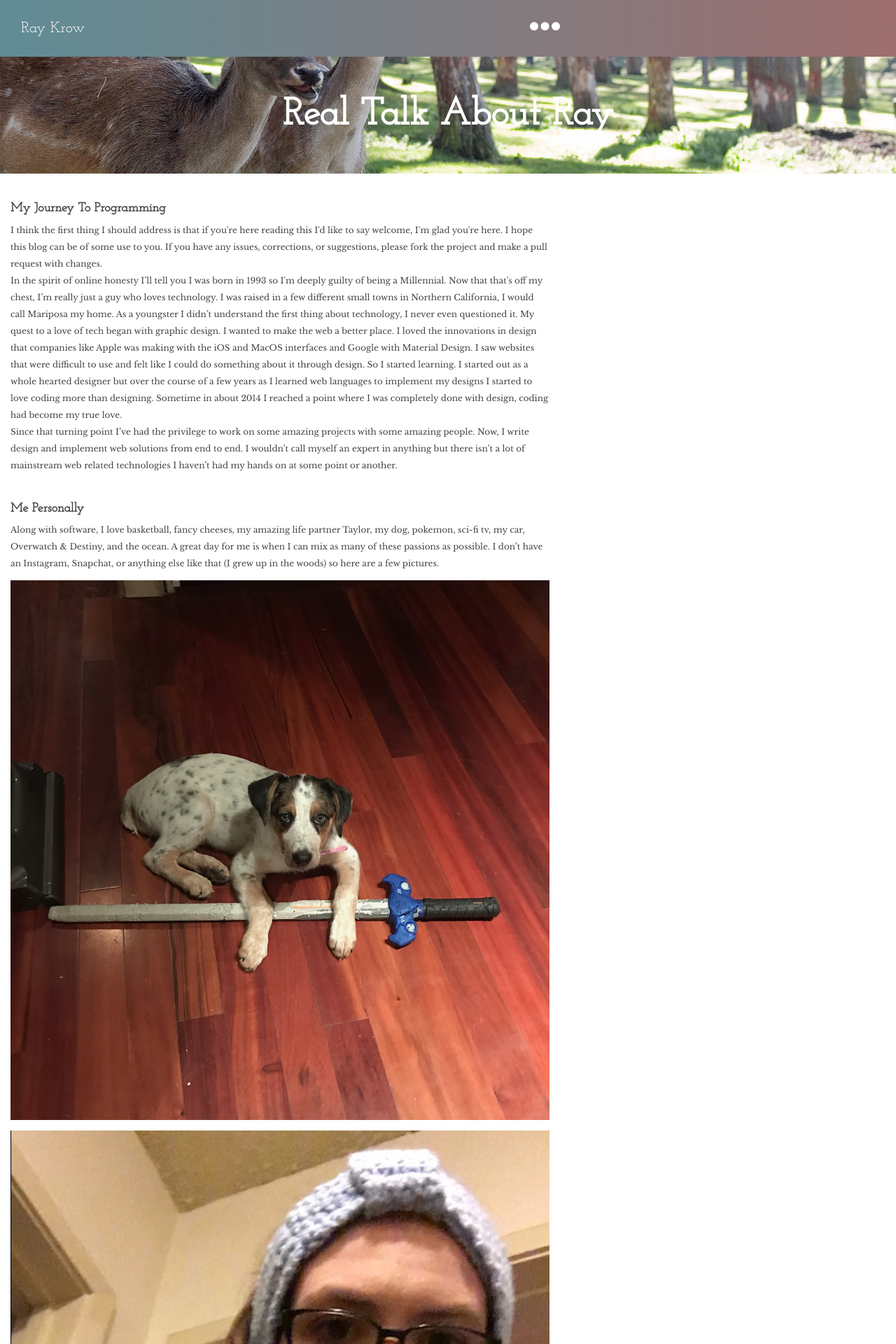
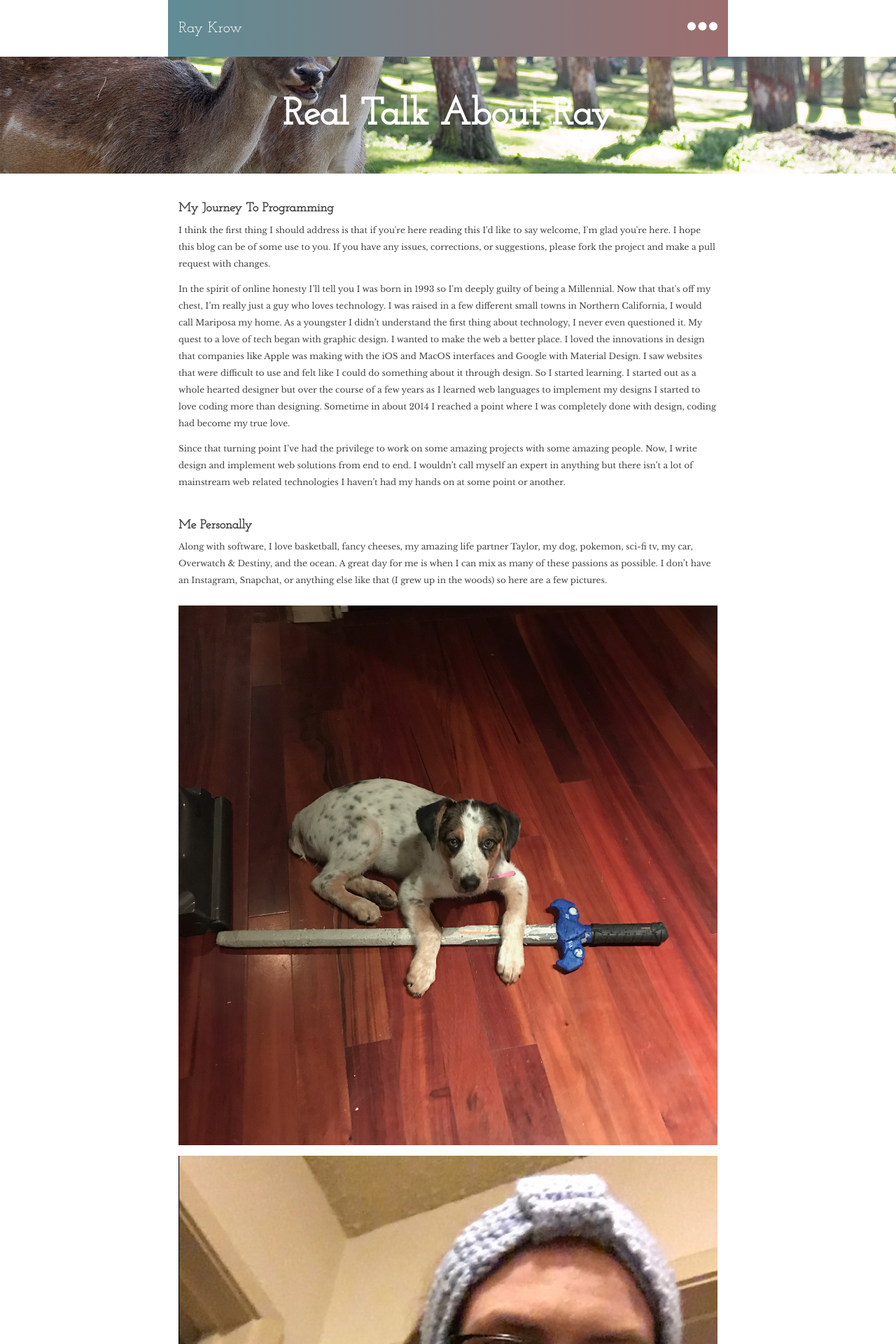
Before and after one commit to rayepps/blog, a Jekyll site: the page built from about.html, in a window 1280 px wide. Shown: the top 1920 px of the page at 70% size. Built offline with Jekyll 4.4.1, drawn with Linux system fonts in a browser that asks for light colours; nearby versions of some CDN libraries.

```diff
--- a/_includes/header.html
+++ b/_includes/header.html
@@ -1,6 +1,6 @@
-<header class="rb-header">
+<header class="rb-header rb-wrapper">
 
-  <div class="rb-wrapper">
+  <div>
 
     <a class="rb-header-title" href="{{ site.baseurl }}/">{{ site.title }}</a>
 
--- a/_sass/_index.scss
+++ b/_sass/_index.scss
@@ -8,6 +8,9 @@
 
 .rb-page-home {
     @include rb-wrapper();
+
+    padding-right: 0;
+    padding-left: 0;
 
     .rb-site-intro {
         padding: 0 $rb-global-page-margin / 2;
--- a/_sass/_layout.scss
+++ b/_sass/_layout.scss
@@ -17,15 +17,13 @@
 }
 
 @mixin rb-wrapper {
-    //max-width: -webkit-calc(#{$rb-content-width} - (#{$rb-global-page-margin} * 2));
-    //max-width:         calc(#{$rb-content-width} - (#{$rb-global-page-margin} * 2));
-    //margin-right: auto;
-    //margin-left: auto;
-    //padding-right: $rb-global-page-margin;
-    //padding-left: $rb-global-page-margin;
-    width: 100%;
-    padding: 0;
-    margin: 0;
+    max-width: -webkit-calc(#{$rb-content-width} - (#{$rb-global-page-margin} * 2));
+    max-width:         calc(#{$rb-content-width} - (#{$rb-global-page-margin} * 2));
+    margin-right: auto;
+    margin-left: auto;
+    padding-right: $rb-global-page-margin;
+    padding-left: $rb-global-page-margin;
+
     @extend %clearfix;
 
     @media #{$medium-up} {
--- a/app.js
+++ b/app.js
@@ -32,7 +32,9 @@
         } else {
             let ulHeight = window.innerHeight - krow.$menu.offset().top;
             krow.$menu.css('height', ulHeight);
-            krow.hideAll(krow.$getBodyElems());
+            window.setTimeout(function() {
+                krow.hideAll(krow.$getBodyElems());
+            }, 505);
         }
 
         krow.$body.toggleClass(krow.menuActiveClass);
```
Also changed, not shown: _sass/_header.scss (+10 -0 lines).
